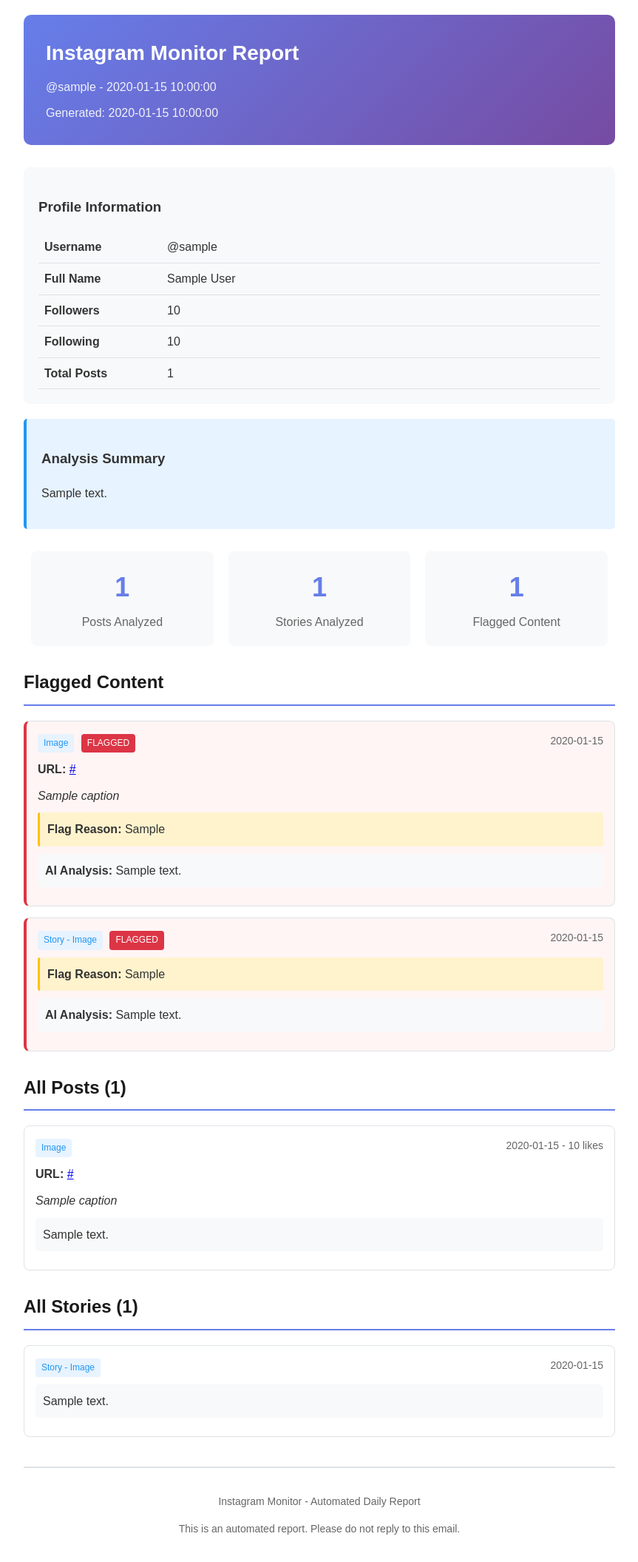
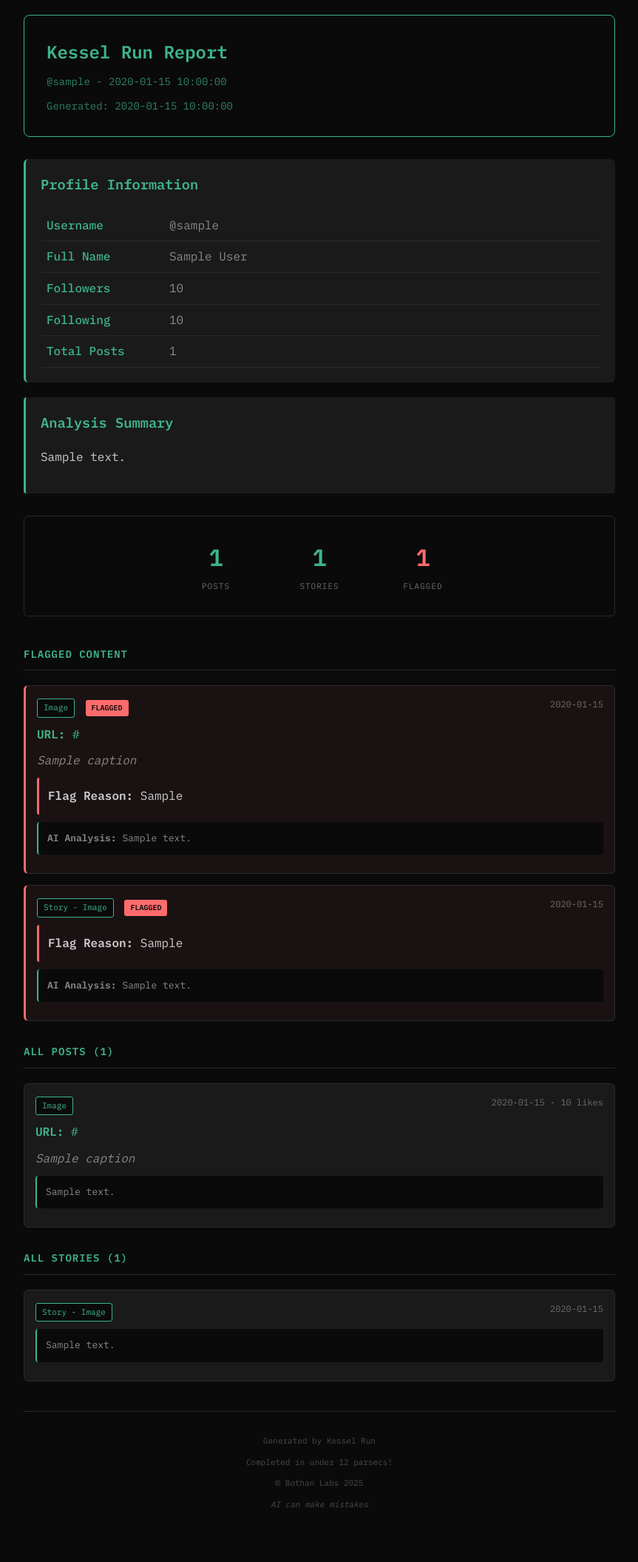
Before and after one commit to awm-miller/project-kesselrun, a Flask app: template templates/report_pdf.html in a window 1280 px wide. Shown: the whole page at 74% size, without its empty margins (208-1071 px from the left). After the commit the page ends 2037 px from the top, so only its background shows below. Run offline with Flask 3, Linux system fonts and the light colour scheme; the template is opened without the code that fills it: most values are stand-ins (such as "Sample title", 1, 10 or a date in 2020).

Commit message:
Match report templates to email mint/black theme

```diff
--- a/templates/report_pdf.html
+++ b/templates/report_pdf.html
@@ -2,35 +2,41 @@
 <html>
 <head>
     <meta charset="utf-8">
+    <link href="https://fonts.googleapis.com/css2?family=IBM+Plex+Mono:wght@400;500;600&display=swap" rel="stylesheet">
     <style>
         body {
-            font-family: Arial, sans-serif;
+            font-family: 'IBM Plex Mono', monospace;
             line-height: 1.6;
-            color: #333;
+            color: #3eb489;
+            background: #0a0a0a;
             max-width: 800px;
             margin: 0 auto;
             padding: 20px;
         }
         .header {
-            background: linear-gradient(135deg, #667eea 0%, #764ba2 100%);
-            color: white;
+            background: #0a0a0a;
+            color: #3eb489;
             padding: 30px;
-            border-radius: 10px;
+            border: 1px solid #3eb489;
+            border-radius: 8px;
             margin-bottom: 30px;
         }
         .header h1 {
             margin: 0;
-            font-size: 28px;
+            font-size: 24px;
+            font-weight: 600;
         }
         .header .subtitle {
-            opacity: 0.9;
+            opacity: 0.7;
             margin-top: 10px;
+            font-size: 14px;
         }
         .profile-info {
-            background: #f8f9fa;
+            background: #1a1a1a;
             padding: 20px;
-            border-radius: 8px;
+            border-radius: 6px;
             margin-bottom: 20px;
+            border-left: 3px solid #3eb489;
         }
         .profile-info table {
             width: 100%;
@@ -38,60 +44,70 @@
         }
         .profile-info td {
             padding: 8px;
-            border-bottom: 1px solid #dee2e6;
+            border-bottom: 1px solid #2a2a2a;
+            color: #888;
         }
         .profile-info td:first-child {
-            font-weight: bold;
+            font-weight: 500;
             width: 150px;
+            color: #3eb489;
         }
         .summary {
-            background: #e7f3ff;
+            background: #1a1a1a;
             padding: 20px;
-            border-left: 4px solid #2196F3;
-            border-radius: 5px;
+            border-left: 3px solid #3eb489;
+            border-radius: 4px;
             margin-bottom: 30px;
+            color: #ccc;
         }
         .stats {
             display: flex;
-            justify-content: space-around;
-            margin-bottom: 30px;
+            justify-content: center;
+            gap: 60px;
+            margin-bottom: 40px;
+            padding: 30px;
+            background: #0a0a0a;
+            border: 1px solid #2a2a2a;
+            border-radius: 6px;
         }
         .stat-box {
             text-align: center;
-            padding: 20px;
-            background: #f8f9fa;
-            border-radius: 8px;
-            flex: 1;
-            margin: 0 10px;
+            min-width: 80px;
         }
         .stat-box .number {
-            font-size: 36px;
-            font-weight: bold;
-            color: #667eea;
+            font-size: 32px;
+            font-weight: 600;
+            color: #3eb489;
         }
         .stat-box .label {
-            color: #666;
+            color: #6b6b6b;
             margin-top: 5px;
+            font-size: 11px;
+            text-transform: uppercase;
+            letter-spacing: 1px;
         }
         .section {
             margin-bottom: 30px;
         }
         .section h2 {
-            color: #1a1a1a;
-            border-bottom: 2px solid #667eea;
+            color: #3eb489;
+            border-bottom: 1px solid #2a2a2a;
             padding-bottom: 10px;
             margin-bottom: 20px;
+            font-size: 14px;
+            text-transform: uppercase;
+            letter-spacing: 1px;
         }
         .post {
-            background: white;
-            border: 1px solid #dee2e6;
-            border-radius: 8px;
+            background: #1a1a1a;
+            border: 1px solid #2a2a2a;
+            border-radius: 6px;
             padding: 15px;
             margin-bottom: 15px;
         }
         .post.flagged {
-            border-left: 4px solid #dc3545;
-            background: #fff5f5;
+            border-left: 3px solid #ff6b6b;
+            background: #1a1212;
         }
         .post-header {
             display: flex;
@@ -99,62 +115,77 @@
             margin-bottom: 10px;
         }
         .post-date {
-            color: #666;
-            font-size: 14px;
+            color: #6b6b6b;
+            font-size: 12px;
         }
         .post-type {
             display: inline-block;
             padding: 3px 8px;
-            background: #e7f3ff;
-            color: #2196F3;
-            border-radius: 4px;
-            font-size: 12px;
+            background: #0a0a0a;
+            color: #3eb489;
+            border-radius: 3px;
+            font-size: 11px;
+            border: 1px solid #3eb489;
         }
         .flagged-badge {
             display: inline-block;
             padding: 3px 8px;
-            background: #dc3545;
-            color: white;
-            border-radius: 4px;
-            font-size: 12px;
+            background: #ff6b6b;
+            color: #0a0a0a;
+            border-radius: 3px;
+            font-size: 10px;
+            font-weight: 600;
             margin-left: 5px;
+            text-transform: uppercase;
         }
         .post-caption {
             margin: 10px 0;
             font-style: italic;
+            color: #888;
         }
         .post-description {
             margin: 10px 0;
-            padding: 10px;
-            background: #f8f9fa;
-            border-radius: 5px;
+            padding: 12px;
+            background: #0a0a0a;
+            border-radius: 4px;
+            border-left: 2px solid #3eb489;
+            color: #888;
+            font-size: 13px;
         }
         .flag-reason {
             margin-top: 10px;
-            padding: 10px;
-            background: #fff3cd;
-            border-left: 3px solid #ffc107;
+            padding: 12px;
+            background: #1a1212;
+            border-left: 3px solid #ff6b6b;
             border-radius: 3px;
+            color: #ccc;
         }
         .footer {
             margin-top: 40px;
             padding-top: 20px;
-            border-top: 2px solid #dee2e6;
+            border-top: 1px solid #2a2a2a;
             text-align: center;
-            color: #666;
-            font-size: 14px;
+            color: #4a4a4a;
+            font-size: 11px;
+        }
+        a {
+            color: #3eb489;
+            text-decoration: none;
+        }
+        a:hover {
+            text-decoration: underline;
         }
     </style>
 </head>
 <body>
     <div class="header">
-        <h1>Instagram Monitor Report</h1>
+        <h1>Kessel Run Report</h1>
         <div class="subtitle">@{{ username }} - {{ date }}</div>
         <div class="subtitle">Generated: {{ generated_at }}</div>
     </div>
 
     <div class="profile-info">
-        <h3>Profile Information</h3>
+        <h3 style="color: #3eb489; margin-top: 0;">Profile Information</h3>
         <table>
             <tr>
                 <td>Username</td>
@@ -180,22 +211,22 @@
     </div>
 
     <div class="summary">
-        <h3>Analysis Summary</h3>
+        <h3 style="color: #3eb489; margin-top: 0;">Analysis Summary</h3>
         <p>{{ summary }}</p>
     </div>
 
     <div class="stats">
         <div class="stat-box">
             <div class="number">{{ stats.total_posts }}</div>
-            <div class="label">Posts Analyzed</div>
+            <div class="label">Posts</div>
         </div>
         <div class="stat-box">
             <div class="number">{{ stats.total_stories }}</div>
-            <div class="label">Stories Analyzed</div>
+            <div class="label">Stories</div>
         </div>
         <div class="stat-box">
-            <div class="number">{{ total_flagged }}</div>
-            <div class="label">Flagged Content</div>
+            <div class="number" style="color: #ff6b6b;">{{ total_flagged }}</div>
+            <div class="label">Flagged</div>
         </div>
     </div>
 
@@ -304,8 +335,10 @@
     {% endif %}
 
     <div class="footer">
-        <p>Instagram Monitor - Automated Daily Report</p>
-        <p>This is an automated report. Please do not reply to this email.</p>
+        <p>Generated by Kessel Run</p>
+        <p>Completed in under 12 parsecs!</p>
+        <p>© Bothan Labs 2025</p>
+        <p><em>AI can make mistakes</em></p>
     </div>
 </body>
 </html>
```
Also changed, not shown: templates/report_email.html (+93 -60 lines).
